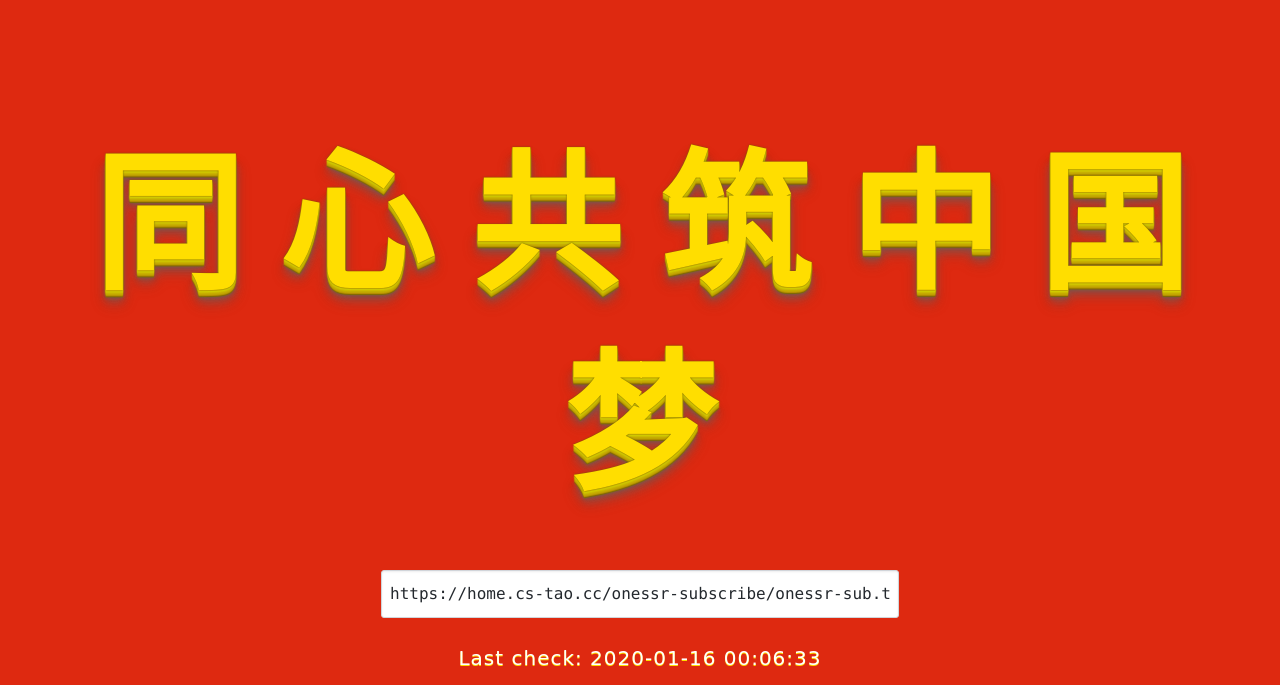
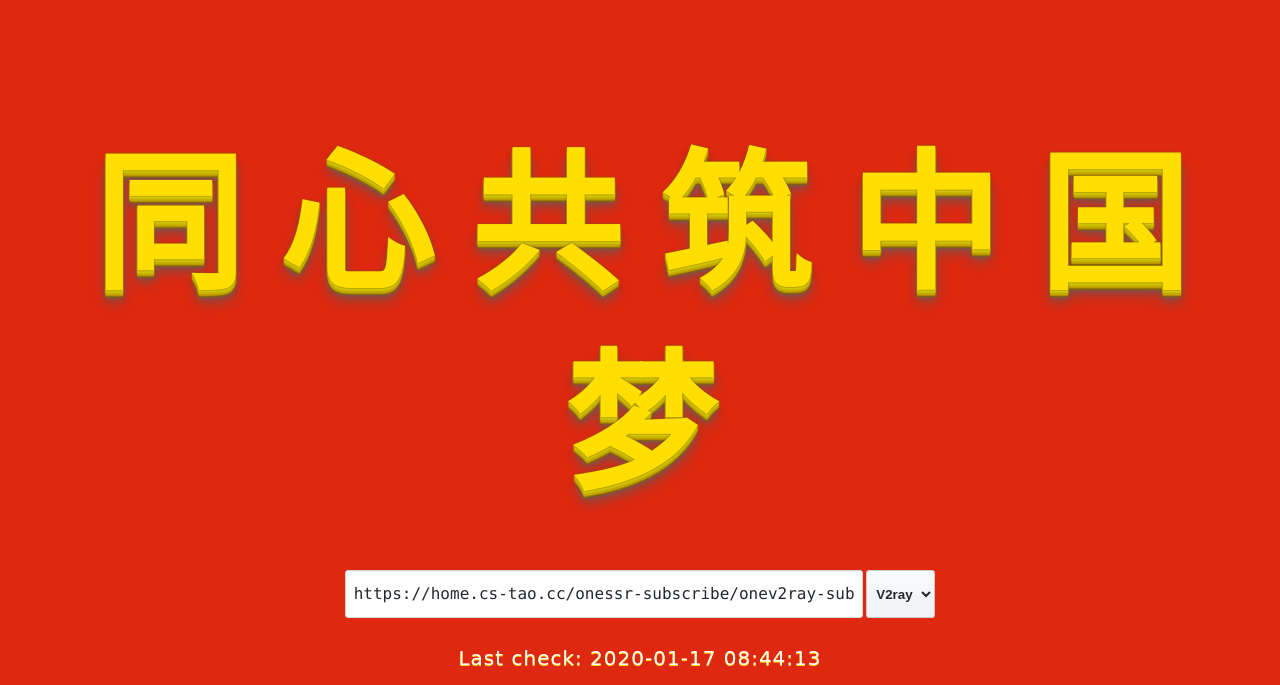
Before and after one commit to CS-Tao/onessr-subscribe, a plain HTML site: page index.html in a window 1280 px wide. Shown: the top 685 px of the page. Drawn offline with nearby package versions, Linux system fonts and the light colour scheme.

Commit message:
Automated deployment: Fri Jan 17 08:44:14 UTC 2020 49a5c33327848bd341e9bca52964d5eae9526f8d

```diff
--- a/css/index.css
+++ b/css/index.css
@@ -70,7 +70,9 @@ body {
   margin-top: -50px;
 }
 .text .address {
+  text-align: center;
   margin-bottom: 70px;
+  margin-top: -50px;
 }
 .text .time {
   margin-bottom: 60px;
@@ -124,3 +126,37 @@ a:-webkit-any-link {
   -webkit-transition: all .1s linear !important;
   transition: all .1s linear !important;
 }
+
+select {
+  height: 48px;
+  font-weight: 600;
+  white-space: nowrap;
+  vertical-align: middle;
+  cursor: pointer;
+  -webkit-user-select: none;
+  -moz-user-select: none;
+  -ms-user-select: none;
+  user-select: none;
+  background-repeat: repeat-x;
+  background-position: -1px -1px;
+  background-size: 110% 110%;
+  border: 1px solid rgba(27,31,35,.2);
+  border-radius: .25em;
+  color: #24292e;
+  background-color: #eff3f6;
+  background-image: linear-gradient(-180deg,#fafbfc,#eff3f6 90%);
+  padding: 4px 5px;
+  outline: 0;
+  box-sizing: border-box;
+  word-wrap: break-word;
+}
+
+select::after {
+  display: inline-block;
+  width: 0;
+  height: 0;
+  vertical-align: -2px;
+  content: "";
+  border: 4px solid transparent;
+  border-top-color: currentcolor;
+}
--- a/index.html
+++ b/index.html
@@ -17,7 +17,16 @@
         <span>国</span>
         <span>梦</span>
       </p>
-      <p class="address"><input id="input" readonly="readonly" value="https://home.cs-tao.cc/onessr-subscribe/onessr-sub.txt"></p>
+      <div class="address">
+        <input id="input" readonly="readonly" value="https://home.cs-tao.cc/onessr-subscribe/onev2ray-sub.txt">
+        <select id="select">
+          <option label="V2ray" value="https://home.cs-tao.cc/onessr-subscribe/onev2ray-sub.txt"></option>
+          <option label="SSR" value="https://home.cs-tao.cc/onessr-subscribe/onessr-sub.txt"></option>
+          <option label="SS" value="https://home.cs-tao.cc/onessr-subscribe/oness-sub.txt"></option>
+        </select>
+      </div>
+      <!-- <p class="address"><input id="input" readonly="readonly" value="https://home.cs-tao.cc/onessr-subscribe/onessr-sub.txt"></p>
+      <p class="address"><input id="input" readonly="readonly" value="https://home.cs-tao.cc/onessr-subscribe/onev2ray-sub.txt"></p> -->
       <p class="time"><span id="last-update">Last check: 0000-00-00 00:00:00</span></p>
       <p class="badge"><a target="_blank" href="https://github.com/CS-Tao/onessr-subscribe/actions?query=workflow%3Aschedule"><img src="https://github.com/CS-Tao/onessr-subscribe/workflows/schedule/badge.svg"/></a></p>
       <p class="center"><a target="_blank" href="https://onessr.ml/">Get SSR</a> · <a target="_blank" href="https://github.com/CS-Tao/onessr-subscribe/blob/master/README.md">I love China</a> · <a target="_blank" href="https://github.com/CS-Tao/onessr-subscribe">GitHub</a></p>
--- a/js/index.js
+++ b/js/index.js
@@ -21,12 +21,9 @@ function getLastUpdateTime (url, elementId) {
   xhr.send(data);
 }
 
-window.onload = function () {
-  getLastUpdateTime(`/onessr-subscribe/last-update.txt?time=${this.Date.now()}`, 'last-update');
-}
-
 var ipt = document.getElementById('input');
 var title = document.getElementById('title');
+var slt = document.getElementById('select');
 
 ipt.onfocus = function () {
   this.select()
@@ -35,6 +32,14 @@ ipt.onfocus = function () {
 
 ipt.onblur = function () {
   title.classList.remove('title-focus')
+}
+
+slt.onchange = function (e) {
+  ipt.value = e.target.value
+}
+
+window.onload = function () {
+  getLastUpdateTime(`/onessr-subscribe/last-update.txt?time=${this.Date.now()}`, 'last-update');
 }
 
 var a_idx = 0;
--- a/last-update.txt
+++ b/last-update.txt
@@ -1 +1 @@
-2020-01-16 00:06:33
+2020-01-17 08:44:13
```
Also changed, not shown: oness-sub.txt (added, +1 -0 lines), onessr-sub.txt (+1 -1 lines), onev2ray-sub.txt (added, +1 -0 lines).
